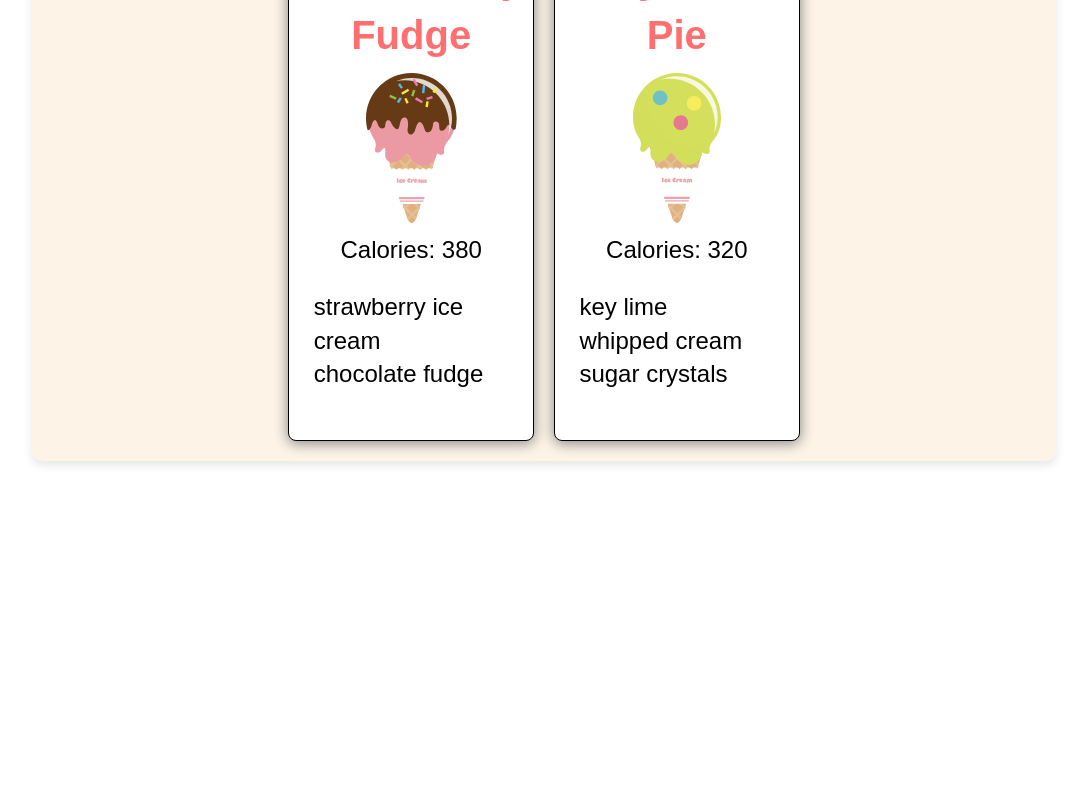
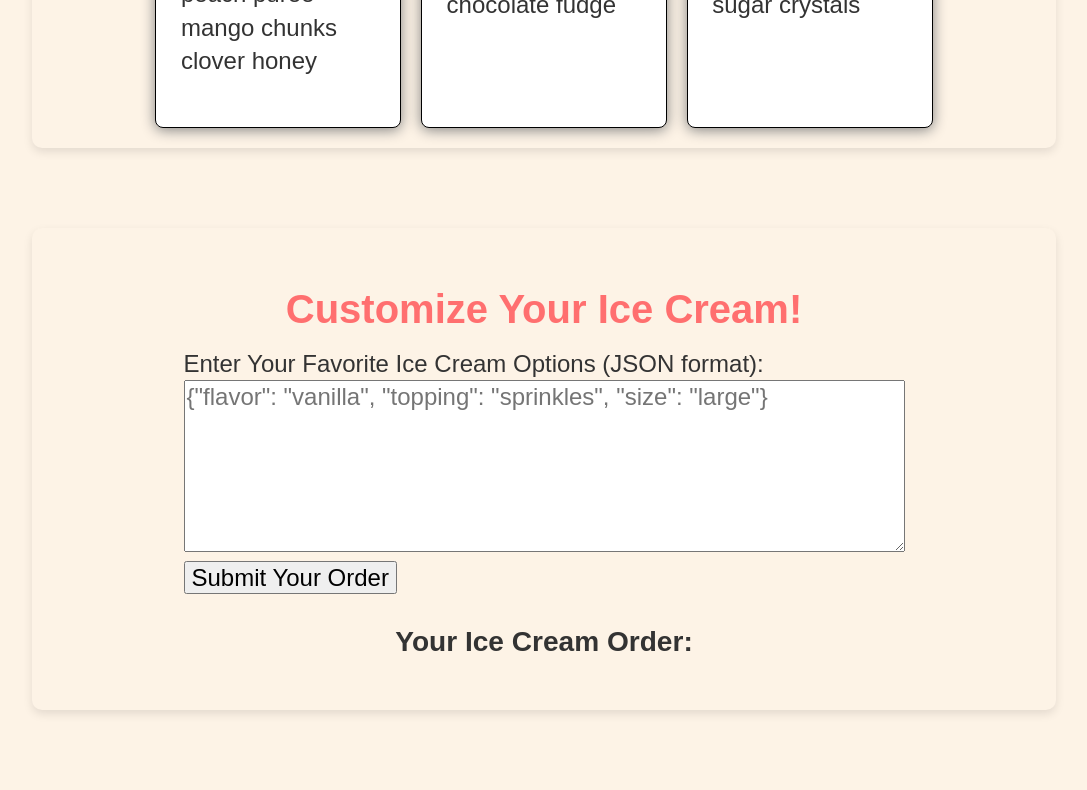
Before and after one commit to shreeji192/-COMP1073-Lab4-ShreejiPatel, a plain HTML site: page index.html in a window 1280 px wide. Shown: the part 1327-2117 px from the top of the page, without its empty margins (96-1183 px from the left). Before the commit the page ends 1868 px from the top, so only its background shows below. Drawn offline with Linux system fonts and the light colour scheme.

Commit message:
updated html and css file

```diff
--- a/css/styles.css
+++ b/css/styles.css
@@ -13,6 +13,8 @@ body {
 	line-height: 1.4;
 	width: 80%;
 	margin: 0 auto;
+	background-color: #fdf3e6;
+	color: #333;
 }
 
 /* header styles */
--- a/index.html
+++ b/index.html
@@ -16,7 +16,16 @@
     <p>Your one-stop destination for delicious, creamy delights. 🍦</p>
 
 </header>
-<section>
+<!-- Ice Cream Section -->
+<section id="flavors">
+	<h2>Our Top Ice Cream Flavors</h2>
+	<div id="flavors-container">
+		<!-- Ice Cream cards will be dynamically generated here -->
+	</div>
+</section>
+
+<!-- Custom Order Section -->
+<section id="custom-order">
 	<h2>Customize Your Ice Cream!</h2>
 	<form id="iceCreamForm">
 		<label for="iceCreamInput">Enter Your Favorite Ice Cream Options (JSON format):</label><br />
@@ -27,7 +36,6 @@
 		<h3>Your Ice Cream Order:</h3>
 		<pre id="parsedOrder"></pre>
 	</div>
-
 </section>
 	<!-- Proceed to js/json.js for the remainder of the lesson -->
 </body>
```
Lines whose indentation alone changed are shown as unchanged.
